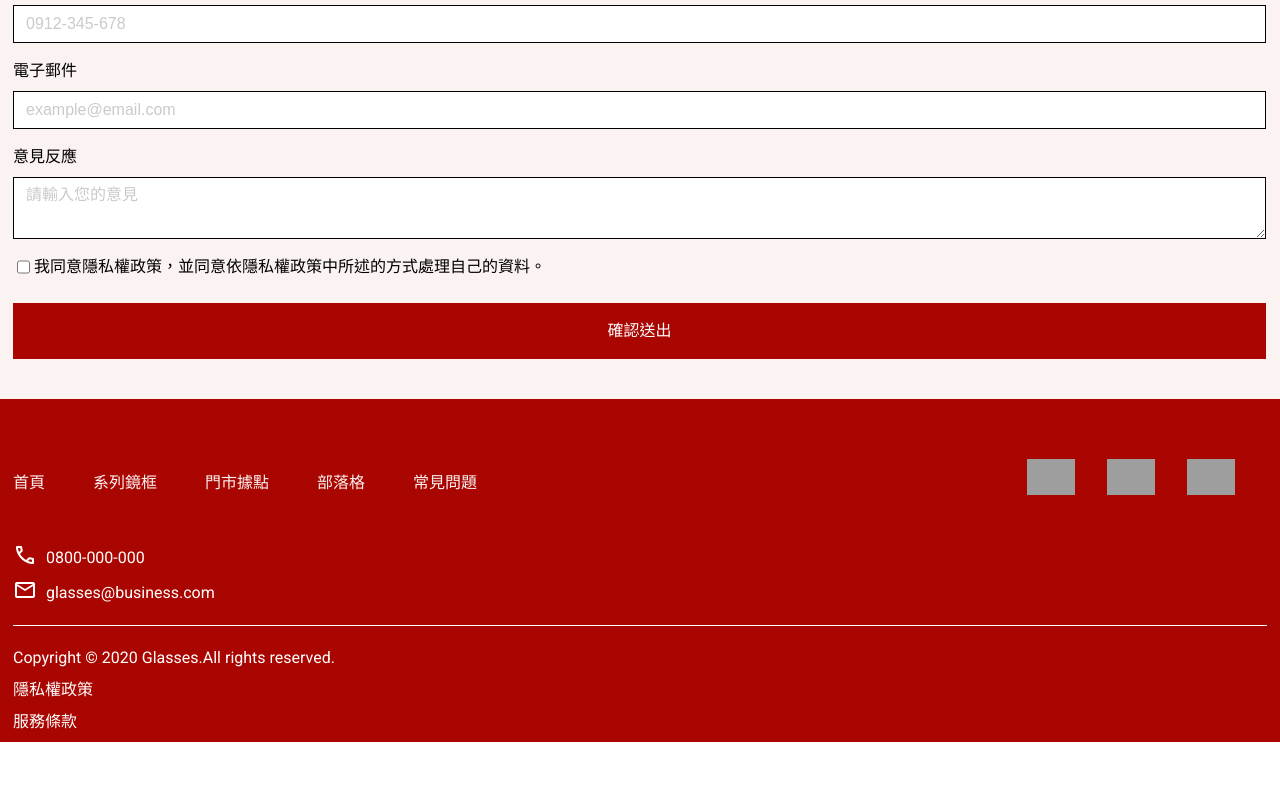
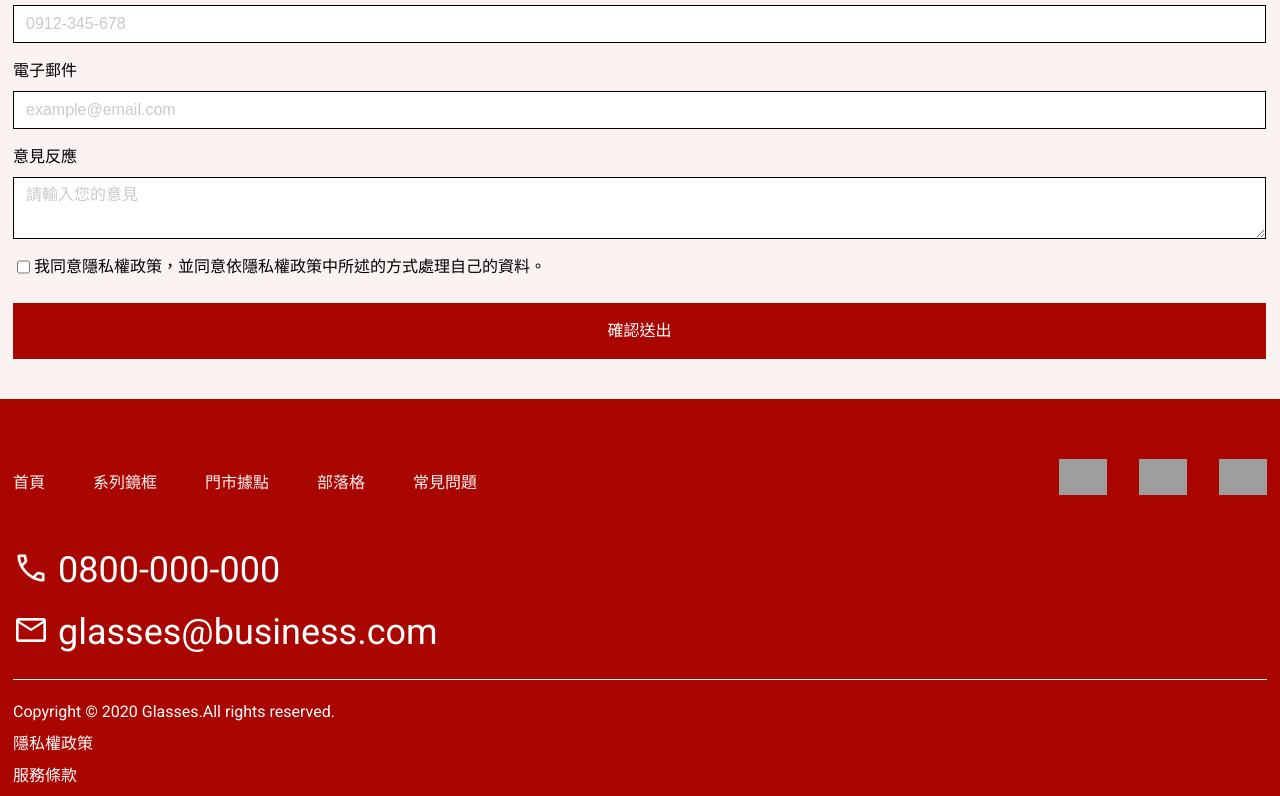
Before and after one commit to NekoBoxy/practice-2024-summer-w3, a website built with Vite: page src/index.html in a window 1280 px wide. Shown: the part 9168-9964 px from the top of the page. Before the commit the page ends 9910 px from the top, so only its background shows below. Built offline with nearby package versions, Linux system fonts and the light colour scheme; grey boxes are pictures that could not be loaded; a web font is replaced by a local one.

Commit message:
調整 material icon 為桌機版尺寸中

```diff
--- a/src/index.html
+++ b/src/index.html
@@ -4,11 +4,13 @@
 <head>
   <meta charset="utf-8">
   <meta name="viewport" content="width=device-width, initial-scale=1">
-  <!-- 載入 Material Icons -->
+  <!-- 載入全 Material Icons -->
+  <!-- <link href="https://fonts.googleapis.com/icon?family=Material+Icons" rel="stylesheet"> -->
+  <!-- 載入個別 -->
   <link rel="stylesheet"
     href="https://fonts.googleapis.com/css2?family=Material+Symbols+Outlined:opsz,wght,FILL,GRAD@24,400,0,0" />
-  <link rel="stylesheet"
-    href="https://fonts.googleapis.com/css2?family=Material+Symbols+Outlined:opsz,wght,FILL,GRAD@20..48,100..700,0..1,-50..200" />
+  <!-- <link rel="stylesheet"
+    href="https://fonts.googleapis.com/css2?family=Material+Symbols+Outlined:opsz,wght,FILL,GRAD@20..48,100..700,0..1,-50..200" /> -->
   <title>w3</title>
   <script type="module" src="./main.js"></script>
 </head>
--- a/src/scss/layout/_footer.scss
+++ b/src/scss/layout/_footer.scss
@@ -12,14 +12,12 @@
 
     @media screen and (min-width: 992px) {
       margin-top: 60px;
-      // align-items: center;
     }
   }
 
   .content {
     @media screen and (min-width: 992px) {
       width: 100%;
-
     }
   }
 
@@ -45,8 +43,7 @@
     margin-right: 5px;
   }
 
-  .icon-box,
-  .icon-group.span {
+  .icon-box {
     width: 24px;
     height: 24px;
 
@@ -56,20 +53,28 @@
     }
   }
 
-  .material-symbols-outlined {
-    font-variation-settings:
-      'FILL' 0,
-      'wght' 400,
-      'GRAD' 0,
-      'opsz' 24
+  .icon-group span {
+    @media screen and (min-width: 992px) {
+      font-size: 36px;
+    }
   }
 
+  // 控 material icon 用 font-size 就可
   .material-symbols-outlined {
-    font-variation-settings:
-      'FILL' 0,
-      'wght' 400,
-      'GRAD' 0,
-      'opsz' 24
+    font-size: 24px;
+    vertical-align: middle;
+
+    @media screen and (min-width: 992px) {
+      font-size: 36px;
+      vertical-align: bottom;
+    }
+
+    // 細部設定
+    // font-variation-settings:
+    //   'FILL' 0,
+    //   'wght' 400,
+    //   'GRAD' 0,
+    //   'opsz' 24;
   }
 
   .social-medias {
@@ -97,6 +102,11 @@
 
       .social-medias .icon-box {
         margin-right: 32px;
+
+        &:last-child {
+          // 大版第三個不右推
+          margin: 0;
+        }
       }
     }
   }
```
